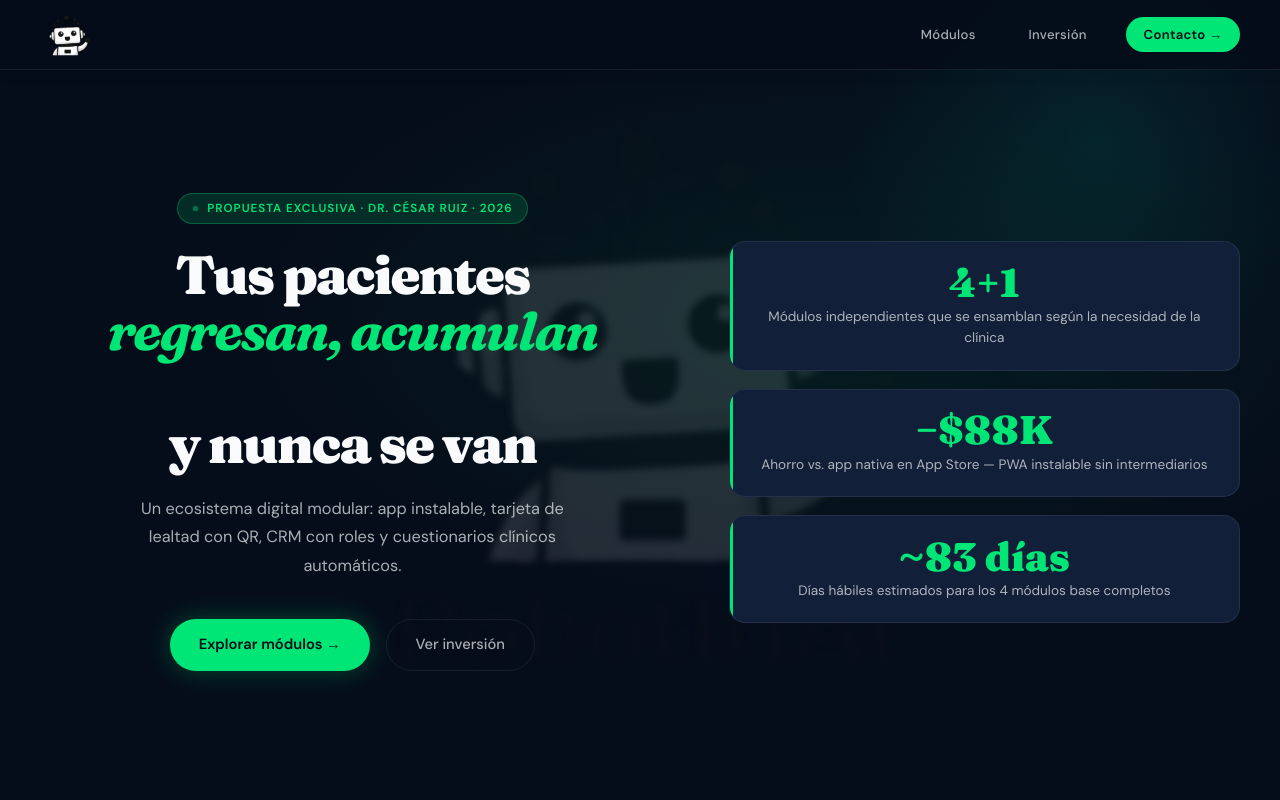
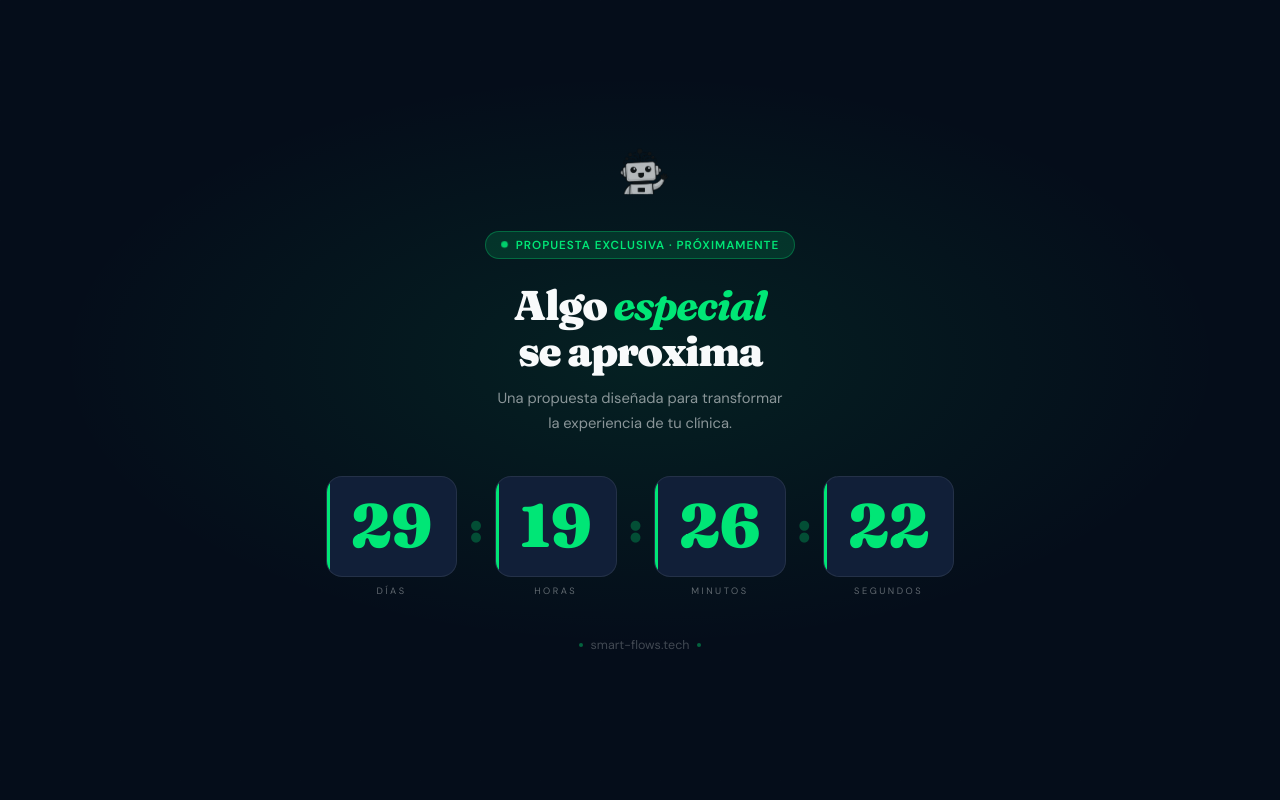
Before and after one commit to smartflows-ai/propuesta-page, a React (Vite) app: page / in a window 1280 px wide. Shown: the top 800 px of the page. Built offline with nearby package versions, Linux system fonts and the light colour scheme.

Commit message:
feat: time countdown

```diff
--- a/src/App.jsx
+++ b/src/App.jsx
@@ -504,6 +504,242 @@ function MockupGallery({ mockups, onOpen }) {
     );
 }
 
+// ── COUNTDOWN GATE ──────────────────────────────────────────────────────────
+// TEST_MODE: countdown starts 15 s from first load (stored in localStorage).
+// For production: set TEST_MODE = false — it will use REVEAL_DATE instead.
+const TEST_MODE = false;
+const REVEAL_DATE = new Date('2026-04-10T19:00:00'); // Friday April 10 at 7 PM
+
+const getRevealDate = () => {
+    if (TEST_MODE) {
+        const key = 'propuesta_reveal_test';
+        const stored = localStorage.getItem(key);
+        if (stored) return new Date(parseInt(stored, 10));
+        const t = Date.now() + 15 * 1000;
+        localStorage.setItem(key, String(t));
+        return new Date(t);
+    }
+    return REVEAL_DATE;
+};
+
+const countdownStyle = `
+  @import url('https://fonts.googleapis.com/css2?family=Fraunces:ital,opsz,wght@0,9..144,300;0,9..144,700;0,9..144,900;1,9..144,300&family=DM+Sans:wght@300;400;500;600&display=swap');
+  *, *::before, *::after { box-sizing: border-box; margin: 0; padding: 0; }
+  body { background: #050d1a; overflow-x: hidden; }
+
+  .cg-root {
+    min-height: 100vh;
+    position: relative;
+    display: flex;
+    flex-direction: column;
+    align-items: center;
+    justify-content: center;
+    font-family: 'DM Sans', sans-serif;
+    color: #f8fafb;
+    text-align: center;
+    padding: 2rem;
+    overflow: hidden;
+  }
+  .cg-bg {
+    position: absolute; inset: 0;
+    background: radial-gradient(ellipse 70% 55% at 50% 45%, rgba(0,230,118,.09), transparent 65%);
+  }
+  .cg-grid {
+    position: absolute; inset: 0; opacity: .03;
+    background-image: linear-gradient(rgba(255,255,255,.08) 1px, transparent 1px),
+                      linear-gradient(90deg, rgba(255,255,255,.08) 1px, transparent 1px);
+    background-size: 60px 60px;
+  }
+  .cg-inner {
+    position: relative; z-index: 2;
+    display: flex; flex-direction: column; align-items: center;
+    width: 100%;
+  }
+  .cg-logo { height: 48px; opacity: .7; margin-bottom: 2.2rem; }
+
+  .cg-badge {
+    display: inline-flex; align-items: center; gap: .5rem;
+    background: rgba(0,230,118,.14); border: 1px solid rgba(0,230,118,.3);
+    color: #00e676; padding: .32rem .9rem; border-radius: 50px;
+    font-size: .73rem; font-weight: 700; letter-spacing: 1px;
+    text-transform: uppercase; margin-bottom: 1.5rem;
+  }
+  .cg-pulse {
+    width: 7px; height: 7px; border-radius: 50%; background: #00e676;
+    animation: cgpulse 2s infinite; flex-shrink: 0;
+  }
+  @keyframes cgpulse {
+    0%,100% { opacity:1; transform:scale(1); }
+    50%      { opacity:.4; transform:scale(.75); }
+  }
+
+  .cg-title {
+    font-family: 'Fraunces', serif;
+    font-size: clamp(1.7rem, 4vw, 2.6rem);
+    font-weight: 900; letter-spacing: -1.5px; line-height: 1.1;
+    color: #f8fafb; margin-bottom: .75rem;
+  }
+  .cg-title em { color: #00e676; font-style: italic; }
+  .cg-sub {
+    font-size: clamp(.82rem, 2.2vw, .92rem);
+    color: rgba(248,250,251,.55);
+    line-height: 1.7; max-width: 340px; margin-bottom: 2.5rem;
+  }
+
+  /* ── Timer row (desktop) ── */
+  .cg-timer {
+    display: flex; gap: .75rem; align-items: center;
+    justify-content: center; margin-bottom: 2.5rem;
+    flex-wrap: nowrap;
+  }
+  .cg-unit { display: flex; flex-direction: column; align-items: center; gap: .45rem; }
+  .cg-card {
+    background: #111f38; border: 1px solid rgba(255,255,255,.08);
+    border-radius: 16px; padding: 1.2rem 1.5rem;
+    position: relative; overflow: hidden;
+    min-width: 5rem; text-align: center;
+    transition: border-color .3s;
+  }
+  .cg-card::before {
+    content: ''; position: absolute; left: 0; top: 0; bottom: 0;
+    width: 3px; background: #00e676; border-radius: 3px 0 0 3px;
+  }
+  .cg-digit {
+    font-family: 'Fraunces', serif;
+    font-size: clamp(2.2rem, 5.5vw, 3.8rem);
+    font-weight: 900; color: #00e676; line-height: 1;
+  }
+  .cg-lbl {
+    font-size: .58rem; letter-spacing: 2.5px;
+    text-transform: uppercase; color: rgba(248,250,251,.38);
+  }
+  .cg-sep {
+    font-family: 'Fraunces', serif;
+    font-size: clamp(1.6rem, 4vw, 2.6rem);
+    font-weight: 900; color: rgba(0,230,118,.28);
+    margin-bottom: 1.2rem; user-select: none; flex-shrink: 0;
+  }
+
+  .cg-footer {
+    display: flex; align-items: center; gap: .5rem;
+    color: rgba(248,250,251,.25); font-size: .78rem;
+  }
+  .cg-dot { width: 4px; height: 4px; border-radius: 50%; background: rgba(0,230,118,.4); }
+
+  /* ── Tablet (≤ 640px): tighten spacing ── */
+  @media (max-width: 640px) {
+    .cg-root { padding: 1.5rem 1.2rem; }
+    .cg-logo { height: 40px; margin-bottom: 1.8rem; }
+    .cg-badge { font-size: .65rem; padding: .28rem .75rem; margin-bottom: 1.2rem; }
+    .cg-title { letter-spacing: -1px; margin-bottom: .6rem; }
+    .cg-sub { margin-bottom: 2rem; }
+    .cg-timer { gap: .5rem; margin-bottom: 2rem; }
+    .cg-card { padding: 1rem 1.1rem; min-width: 4.4rem; border-radius: 12px; }
+    .cg-sep { font-size: clamp(1.3rem, 4vw, 2rem); margin-bottom: 1rem; }
+  }
+
+  /* ── Mobile (≤ 480px): 2×2 grid, hide separators ── */
+  @media (max-width: 480px) {
+    .cg-root { padding: 1.5rem 1rem; justify-content: center; }
+    .cg-logo { height: 36px; margin-bottom: 1.6rem; }
+    .cg-badge { font-size: .62rem; letter-spacing: .5px; }
+    .cg-title { font-size: clamp(1.5rem, 7.5vw, 2rem); }
+    .cg-sub { font-size: .8rem; max-width: 280px; margin-bottom: 1.8rem; }
+
+    .cg-timer {
+      display: grid;
+      grid-template-columns: 1fr 1fr;
+      grid-template-areas:
+        "d h"
+        "m s";
+      gap: .65rem;
+      margin-bottom: 2rem;
+      width: 100%;
+      max-width: 300px;
+    }
+    .cg-sep { display: none; }
+    .cg-unit:nth-child(1) { grid-area: d; }
+    .cg-unit:nth-child(3) { grid-area: h; }
+    .cg-unit:nth-child(5) { grid-area: m; }
+    .cg-unit:nth-child(7) { grid-area: s; }
+
+    .cg-card { padding: 1rem; min-width: unset; width: 100%; border-radius: 12px; }
+    .cg-digit { font-size: clamp(2rem, 12vw, 2.6rem); }
+    .cg-lbl { font-size: .55rem; letter-spacing: 2px; }
+  }
+`;
+
+function CountdownGate({ children }) {
+    const [revealed, setRevealed] = useState(false);
+    const [timeLeft, setTimeLeft] = useState(null);
+
+    useEffect(() => {
+        const revealDate = getRevealDate();
+        const tick = () => {
+            const diff = revealDate - Date.now();
+            if (diff <= 0) { setRevealed(true); return; }
+            setTimeLeft({
+                d: Math.floor(diff / 86400000),
+                h: Math.floor((diff % 86400000) / 3600000),
+                m: Math.floor((diff % 3600000) / 60000),
+                s: Math.floor((diff % 60000) / 1000),
+            });
+        };
+        tick();
+        const id = setInterval(tick, 1000);
+        return () => clearInterval(id);
+    }, []);
+
+    if (revealed) return children;
+    if (!timeLeft) return null;
+
+    const pad = (n) => String(n).padStart(2, '0');
+
+    return (
+        <div className="cg-root">
+            <style>{countdownStyle}</style>
+            <div className="cg-bg" />
+            <div className="cg-grid" />
+            <div className="cg-inner">
+                <img src="white-pet-bot-no-back-no-name.png" alt="RobotInAi" className="cg-logo" />
+                <div className="cg-badge">
+                    <div className="cg-pulse" /> Propuesta exclusiva · Próximamente
+                </div>
+                <h1 className="cg-title">Algo <em>especial</em><br />se aproxima</h1>
+                <p className="cg-sub">
+                    Una propuesta diseñada para transformar<br />la experiencia de tu clínica.
+                </p>
+                <div className="cg-timer">
+                    <div className="cg-unit">
+                        <div className="cg-card"><div className="cg-digit">{pad(timeLeft.d)}</div></div>
+                        <span className="cg-lbl">Días</span>
+                    </div>
+                    <span className="cg-sep">:</span>
+                    <div className="cg-unit">
+                        <div className="cg-card"><div className="cg-digit">{pad(timeLeft.h)}</div></div>
+                        <span className="cg-lbl">Horas</span>
+                    </div>
+                    <span className="cg-sep">:</span>
+                    <div className="cg-unit">
+                        <div className="cg-card"><div className="cg-digit">{pad(timeLeft.m)}</div></div>
+                        <span className="cg-lbl">Minutos</span>
+                    </div>
+                    <span className="cg-sep">:</span>
+                    <div className="cg-unit">
+                        <div className="cg-card"><div className="cg-digit">{pad(timeLeft.s)}</div></div>
+                        <span className="cg-lbl">Segundos</span>
+                    </div>
+                </div>
+                <div className="cg-footer">
+                    <div className="cg-dot" />
+                    smart-flows.tech
+                    <div className="cg-dot" />
+                </div>
+            </div>
+        </div>
+    );
+}
+
 export default function App() {
     const [scrolled, setScrolled] = useState(false);
     const [lightbox, setLightbox] = useState({ open: false, images: [], index: 0 });
@@ -596,6 +832,7 @@ export default function App() {
     );
 
     return (
+        <CountdownGate>
         <>
             <style>{style}</style>
 
@@ -886,5 +1123,6 @@ export default function App() {
                 )}
             </div>
         </>
+        </CountdownGate>
     );
 }
```
